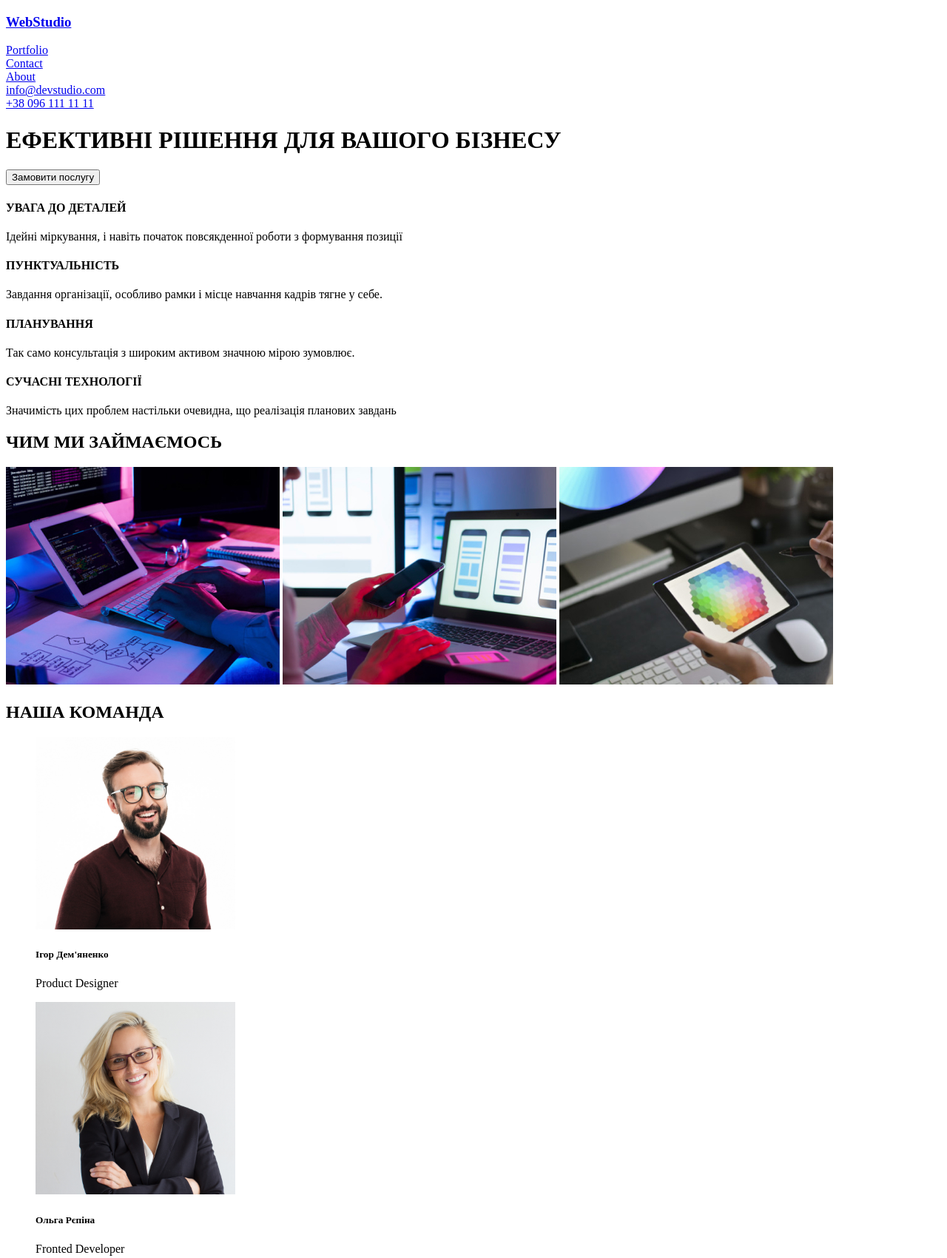
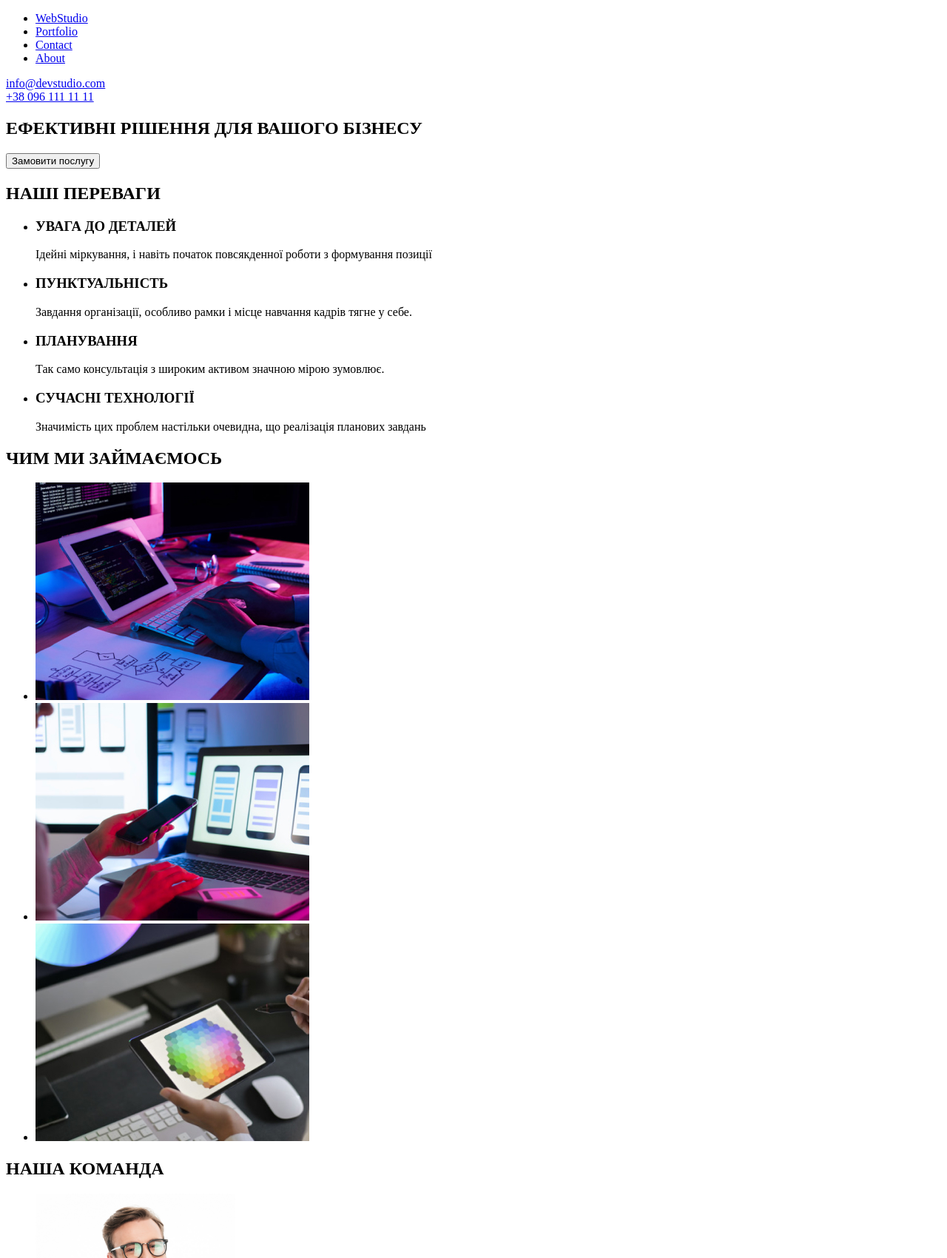
Before and after one commit to Oleksandrov1995/goit-markup-hw-01, a plain HTML site: page index.html in a window 1280 px wide. Shown: the top 1700 px of the page at 74% size. Drawn offline with Linux system fonts and the light colour scheme; files whose address does not match are found by name.

Commit message:
Update index.html

```diff
--- a/index.html
+++ b/index.html
@@ -1,5 +1,5 @@
 <!DOCTYPE html>
-<html lang="en">
+<html lang="ua">
 <head>
     <meta charset="UTF-8">
     <meta http-equiv="X-UA-Compatible" content="IE=edge">
@@ -9,13 +9,15 @@
 <body>
 <header>
     <!--head_of_page-->
-    <a href="/"><h3>WebStudio</h3></a>
+
     <nav>
         <!--navigation_to_another_page-->
-
-            <div><a href="/portfolio">Portfolio</a></div>
-            <div><a href="/contact">Contact</a></div>
-            <div><a href="/about">About</a></div>
+        <ul>
+            <li><a href="/">WebStudio</a></li>
+            <li><a href="/portfolio">Portfolio</a></li>
+            <li><a href="/contact">Contact</a></li>
+            <li><a href="/about">About</a></li>
+        </ul>
             </nav>
             <!--mail_and_tel-->
             <div>
@@ -27,93 +29,102 @@
 </header>
 <main>
     <!--order_a_service-->
-<div>
+<section>
     <h1>ЕФЕКТИВНІ РІШЕННЯ ДЛЯ ВАШОГО БІЗНЕСУ</h1>
-    <div>
         <button type="button" >Замовити послугу</button>
-    </div>
-</div>
+</section>
 <!--about_us-->
 
-<article>
-    <h4>УВАГА ДО ДЕТАЛЕЙ</h4>
+<section>
+    <h2>НАШІ ПЕРЕВАГИ</h2>
+    <ul>
+<li>
+    <h3>УВАГА ДО ДЕТАЛЕЙ</h3>
     <p>Ідейні міркування, і навіть початок повсякденної роботи з формування позиції</p>
-</article>
-<article>
-    <h4>ПУНКТУАЛЬНІСТЬ</h4>
+</li>
+<li>
+    <h3>ПУНКТУАЛЬНІСТЬ</h3>
     <p>Завдання організації, особливо рамки і місце навчання кадрів тягне у себе.</p>
-</article>
-<article>
-    <h4>ПЛАНУВАННЯ</h4>
+</li>
+<li>
+    <h3>ПЛАНУВАННЯ</h3>
     <p>Так само консультація з широким активом значною мірою зумовлює.</p>
-</article>
-<article>
-    <h4>СУЧАСНІ ТЕХНОЛОГІЇ</h4>
+
+</li>
+<li>
+    <h3>СУЧАСНІ ТЕХНОЛОГІЇ</h3>
     <p>Значимість цих проблем настільки очевидна, що реалізація планових завдань</p>
-</article>
+</li>
+</ul>
+</section>
 
 <!--what_we_do-->
 <section>
     <h2>ЧИМ МИ ЗАЙМАЄМОСЬ</h2>
+    <ul>
+        <li>
 <img src="D:/FullStack/Projects/goit-markup-hw-01/images/what_we_do_1.jpg"
 alt="what_we_do_1"
 width="370">
+</li>
+<li>
 <img src="D:/FullStack/Projects/goit-markup-hw-01/images/what_we_do_2.jpg"
 alt="what_we_do_2"
 width="370">
+</li>
+<li>
 <img src="D:/FullStack/Projects/goit-markup-hw-01/images/what_we_do_3.jpg"
 alt="what_we_do_3"
 width="370">
+</li>
+</ul>
 </section>
 <!--our_team-->
 <section>
     <h2>НАША КОМАНДА</h2>
-    <figure>
+    <ul>
+    <li>
         <img src="D:/FullStack/Projects/goit-markup-hw-01/images/ihor_demyanenko.jpg"
         alt="ihor_demyanenko"
         width="270">
-        <figcaption>
-            <h5>Ігор Дем'яненко</h5>
+             <h3>Ігор Дем'яненко</h3>
             <p>Product Designer</p>
-        </figcaption>
-    </figure>
-    <figure>
+    </li>
+    <li>
         <img src="D:/FullStack/Projects/goit-markup-hw-01/images/olga_repina.jpg"
         alt="olga_repina"
         width="270">
-        <figcaption>
-            <h5>Ольга Рєпіна</h5>
+            <h3>Ольга Рєпіна</h3>
             <p>Fronted Developer</p>
-        </figcaption>
-    </figure>
-    <figure>
+    </li>
+    <li>
         <img src="D:/FullStack/Projects/goit-markup-hw-01/images/mykola_tarasov.jpg"
         alt="mykola_tarasov"
         width="270">
-        <figcaption>
-            <h5>Микола Тарасов</h5>
+            <h3>Микола Тарасов</h3>
             <p>Marketing</p>
-        </figcaption>
-    </figure>
-    <figure>
+    </li>
+    <li>
         <img src="D:/FullStack/Projects/goit-markup-hw-01/images/mykhailo_yermakov.jpg"
         alt="mykhailo_yermakov"
         width="270">
-        <figcaption>
-            <h5>Михайло Єрмаков</h5>
+            <h3>Михайло Єрмаков</h3>
             <p>UI Designer</p>
-        </figcaption>
-    </figure>
+    </li>
+    </ul>
 </section>
 </main>
 <footer>
     <a href="/"><h3>WebStudio</h3></a>
     <address>м. Київ, пр-т Лесі Українки, 26</address>
-    <div>
-        <a href="mailto:info@devstudio.com">info@devstudio.com</a>
-    </div>
-    <div><a href="tel:+380961111111">+38 096 111 11 11</a></div>
-
+    <ul>
+    <li>
+<a href="mailto:info@devstudio.com">info@devstudio.com</a>
+    </li>
+    <li>
+<a href="tel:+380961111111">+38 096 111 11 11</a>
+    </li>
+    </ul>
 </footer>
 </body>
 </html>
```
